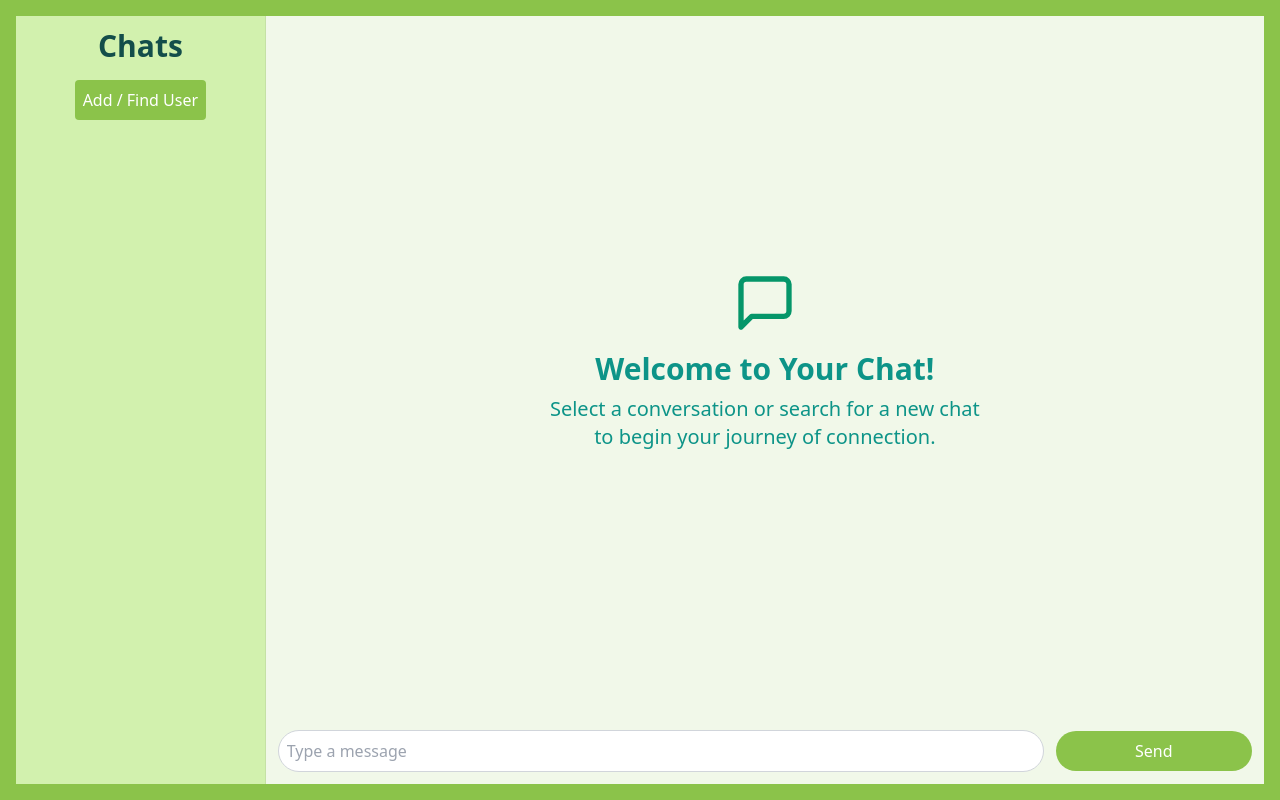
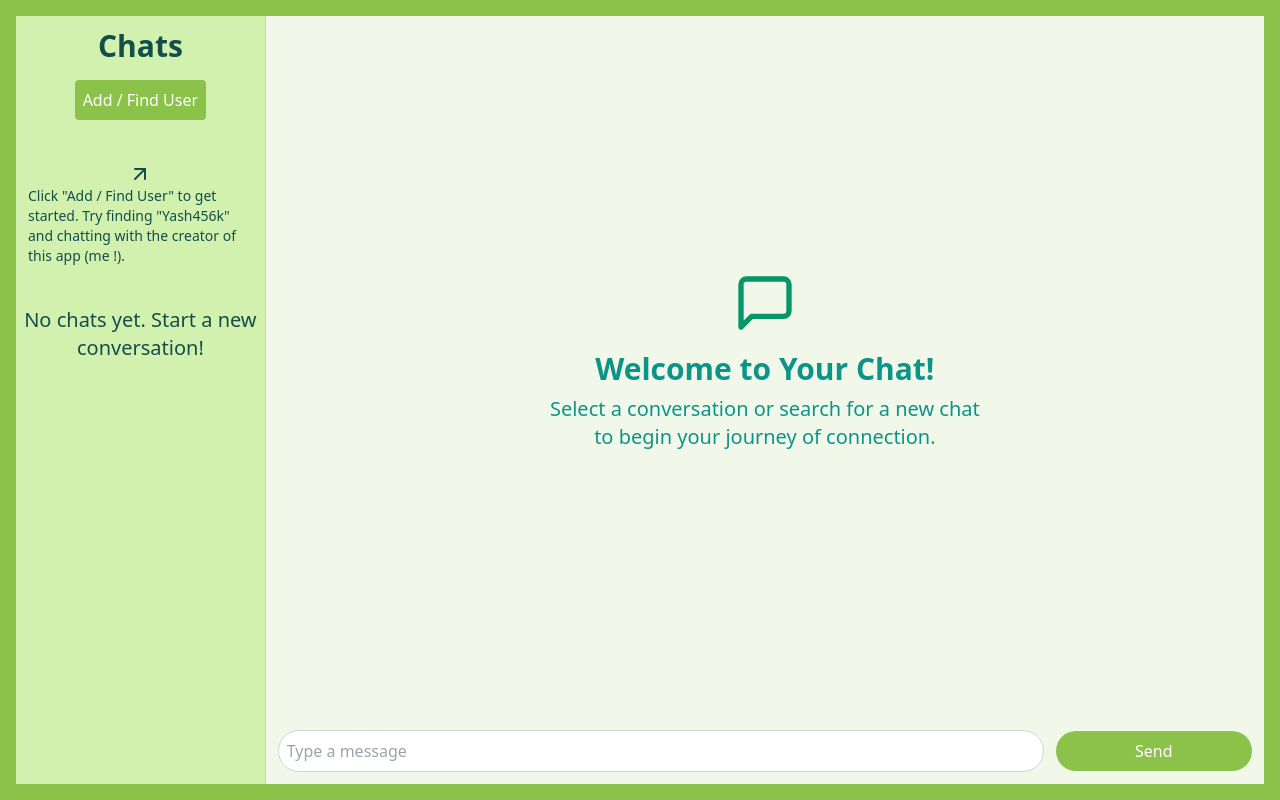
Before and after one commit to Yash456k/SocketIO-MERN-chatApp, a React (Vite) app in the folder client/: page /chat in a window 1280 px wide. Built offline with nearby package versions, Linux system fonts and the light colour scheme; no server answers; sample sign-in values are in the browser's storage.

Commit message:
sidebar shows message instant , fixed o chats message , removed unnecessary stuff

```diff
--- a/client/src/App.jsx
+++ b/client/src/App.jsx
@@ -14,7 +14,6 @@ function App() {
         <Route path="/login" element={<FirebaseLogin />} />
         <Route path="/trial" element={<TestTrial />} />
         <Route path="/chat" element={<Chat />} />
-        {/* <Route path="/home" element={<Home />} /> */}
       </Routes>
     </>
   );
--- a/client/src/components/Chat.jsx
+++ b/client/src/components/Chat.jsx
@@ -16,7 +16,7 @@ function Chat() {
   const messagesEndRef = useRef(null);
   const navigate = useNavigate();
 
-  const socket = useSocket(setMessages, setSocketId);
+  const socket = useSocket(setMessages, setChats, setSocketId);
 
   useEffect(() => {
     const userInfo = JSON.parse(localStorage.getItem("userInfo"));
@@ -68,12 +68,21 @@ function Chat() {
         const { data } = await axios.post("/api/messages", messageData);
 
         socket.emit("new message", data);
-        console.log("data about to be sent to new message", data);
 
         setMessages((prevMessages) => [
           ...prevMessages,
           { ...data, sender: { _id: user._id } },
         ]);
+
+        // Update the latest message in the corresponding chat
+        setChats((prevChats) =>
+          prevChats.map((chat) =>
+            chat._id === selectedChat._id
+              ? { ...chat, latestMessage: data }
+              : chat
+          )
+        );
+
         setInput("");
       } catch (error) {
         console.error("Error sending message:", error);
--- a/client/src/components/Sidebar.jsx
+++ b/client/src/components/Sidebar.jsx
@@ -7,10 +7,11 @@ import { ArrowUpRight } from "lucide-react";
 const Sidebar = ({ chats, setChats }) => {
   const { setSelectedChat, selectedChat, user } = chatState();
   const [isSearchBarOpen, setIsSearchBarOpen] = useState(false);
-  const [isSidebarOpen, setIsSidebarOpen] = useState(false);
+  const [isSidebarOpen, setIsSidebarOpen] = useState(true);
 
   const handleChatClick = (chat) => {
     setSelectedChat(chat);
+    setIsSidebarOpen(false);
     console.log("selected Chat changed:", chat);
   };
 
@@ -25,7 +26,7 @@ const Sidebar = ({ chats, setChats }) => {
         <div className="w-6 h-0.5 bg-white"></div>
       </button>
       <div
-        className={`fixed md:static h-full inset-y-0 left-0 w-3/4 md:w-1/4 bg-[#d2f1ae] text-white overflow-y-auto md:border-r border-[#c5e1a5] transform transition-transform duration-300 ease-in-out z-40
+        className={`fixed md:static h-full inset-y-0 left-0 w-full md:w-1/4 bg-[#d2f1ae] text-white overflow-y-auto md:border-r border-[#c5e1a5] transform transition-transform duration-300 ease-in-out z-40
           ${
             isSidebarOpen ? "translate-x-0" : "-translate-x-full"
           } md:translate-x-0`}
@@ -39,13 +40,16 @@ const Sidebar = ({ chats, setChats }) => {
             Add / Find User
           </button>
         </div>
-        {console.log(chats) && chats.length === 0 ? (
+        {chats.length === 0 ? (
           <div className="flex flex-col items-center justify-around h-64 w-full text-teal-900">
-            <div className="flex items-center justify-center w-full">
-              <ArrowUpRight className="mr-2" />
-              <p>Click "Add / Find User" to get started</p>
+            <div className="flex items-center justify-center w-full flex-col md:p-3 p-8 md:text-sm text-xl">
+              <ArrowUpRight />
+              <p>
+                Click "Add / Find User" to get started. Try finding "Yash456k"
+                and chatting with the creator of this app (me !).
+              </p>
             </div>
-            <div className="text-lg mb-4 text-center">
+            <div className="text-xl mb-4 text-center">
               No chats yet. Start a new conversation!
             </div>
           </div>
--- a/client/src/components/chatComponents/MessageList.jsx
+++ b/client/src/components/chatComponents/MessageList.jsx
@@ -7,21 +7,6 @@ import { getSender } from "../../config/utility";
 
 function MessageList({ messages, setMessages, user, messagesEndRef, socket }) {
   const { selectedChat } = chatState();
-
-  useEffect(() => {
-    if (!socket) return;
-
-    const handleMessageReceived = (newMessageReceived) => {
-      console.log("got a new message !", newMessageReceived);
-      setMessages((prevMessages) => [...prevMessages, newMessageReceived]);
-    };
-
-    socket.on("message received", handleMessageReceived);
-
-    return () => {
-      socket.off("message received", handleMessageReceived);
-    };
-  }, [socket, setMessages]);
 
   useEffect(() => {
     if (selectedChat && selectedChat._id) {
--- a/client/src/components/chatComponents/useSocket.jsx
+++ b/client/src/components/chatComponents/useSocket.jsx
@@ -2,9 +2,9 @@ import { useEffect, useState } from "react";
 import { io } from "socket.io-client";
 import { chatState } from "../../context/Counter";
 
-const ENDPOINT = "https://socketio-mern-chatapp.onrender.com";
+const ENDPOINT = "http://localhost:4000";
 
-const useSocket = (setMessages, setSocketId) => {
+const useSocket = (setMessages, setChats, setSocketId) => {
   const [socket, setSocket] = useState(null);
   const { user } = chatState();
 
@@ -16,14 +16,22 @@ const useSocket = (setMessages, setSocketId) => {
       setSocketId(newSocket.id);
     });
 
-    newSocket.on("message-from-server", (data) => {
-      console.log("message from server =", data);
+    newSocket.on("message received", (newMessageRecieved) => {
+      setMessages((prevMessages) => [...prevMessages, newMessageRecieved]);
+
+      setChats((prevChats) =>
+        prevChats.map((chat) =>
+          chat._id === newMessageRecieved.chat._id
+            ? { ...chat, latestMessage: newMessageRecieved }
+            : chat
+        )
+      );
     });
 
     return () => {
       newSocket.disconnect();
     };
-  }, []);
+  }, [setMessages, setChats, setSocketId]);
 
   return socket;
 };
--- a/client/src/context/Counter.jsx
+++ b/client/src/context/Counter.jsx
@@ -5,12 +5,8 @@ export const CounterContext = createContext(null);
 
 export const CounterProvider = (props) => {
   const [user, setUser] = useState("");
-  const [userId, setUserId] = useState("");
-  const [displayName, setDisplayName] = useState("");
-  const [userEmail, setUserEmail] = useState("");
+
   const [selectedChat, setSelectedChat] = useState("");
-
-  const navigate = useNavigate();
 
   return (
     <CounterContext.Provider
@@ -19,12 +15,6 @@ export const CounterProvider = (props) => {
         setUser,
         selectedChat,
         setSelectedChat,
-        userId,
-        setUserId,
-        displayName,
-        setDisplayName,
-        userEmail,
-        setUserEmail,
       }}
     >
       {props.children}
--- a/client/src/main.jsx
+++ b/client/src/main.jsx
@@ -7,9 +7,9 @@ import { GoogleOAuthProvider } from "@react-oauth/google";
 import { BrowserRouter } from "react-router-dom";
 import axios from "axios";
 
-axios.defaults.baseURL = "https://socketio-mern-chatapp.onrender.com";
+axios.defaults.baseURL = "http://localhost:4000";
 
-// http://localhost:5173
+// http://localhost:4000
 //  https://socketio-mern-chatapp.onrender.com
 
 ReactDOM.createRoot(document.getElementById("root")).render(
```
Also changed, not shown: 1 other file (tests, documents, lock files or other folders).
